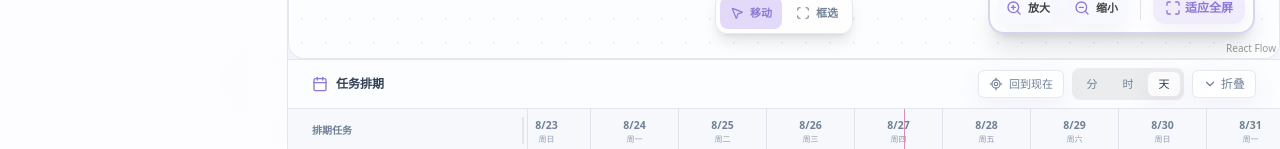
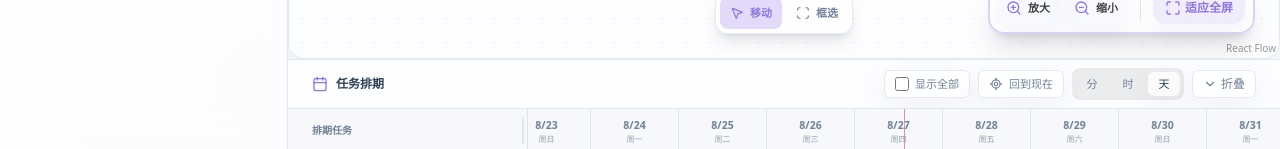
Before and after one commit to panxixii/Planner, a React (Vite) app: page / in a window 1280 px wide. Both pictures are taken after a click on the button "开始使用". Shown: the part 651-800 px from the top of the page. Built offline with nearby package versions, Linux system fonts and the light colour scheme.

Commit message:
feat(timeline): hide completed tasks by default

```diff
--- a/src/components/TimelineLayer.tsx
+++ b/src/components/TimelineLayer.tsx
@@ -167,6 +167,7 @@ export const TimelineLayer: React.FC = () => {
   const [taskColumnWidth, setTaskColumnWidth] = useState(DEFAULT_TASK_COLUMN_WIDTH);
   const [taskResizePreview, setTaskResizePreview] = useState<TaskResizeState | null>(null);
   const [collapsedTaskIds, setCollapsedTaskIds] = useState<Set<string>>(() => new Set());
+  const [showCompletedTasks, setShowCompletedTasks] = useState(false);
 
   const scaleDefinition = SCALE_DEFINITIONS[zoomScale];
   const timelineWidth = WINDOW_COLUMN_COUNT * scaleDefinition.columnWidth;
@@ -201,12 +202,13 @@ export const TimelineLayer: React.FC = () => {
     return Object.values(tasks).filter((task) => (
       task.startTime
       && task.endTime
+      && (showCompletedTasks || !task.isDone)
       && (
         workspaceComponentFilter === null
         || getTaskComponentIds(task).some((componentId) => selectedIds.has(componentId))
       )
     ));
-  }, [tasks, workspaceComponentFilter]);
+  }, [showCompletedTasks, tasks, workspaceComponentFilter]);
 
   const orderedVisibleTasks = useMemo(() => {
     const orderById = new Map(timelineTaskOrder.map((id, index) => [id, index]));
@@ -603,6 +605,16 @@ export const TimelineLayer: React.FC = () => {
         </div>
 
         <div className="flex shrink-0 flex-wrap items-center justify-end gap-2 text-xs">
+          <label className="flex h-7 cursor-pointer items-center gap-1.5 rounded-md border border-neutral-200 bg-white px-2.5 text-[11px] font-medium text-neutral-600 shadow-xs transition-colors hover:border-neutral-300 hover:bg-neutral-50">
+            <input
+              type="checkbox"
+              checked={showCompletedTasks}
+              onChange={(event) => setShowCompletedTasks(event.target.checked)}
+              className="h-3.5 w-3.5 accent-[#8d78d5]"
+            />
+            显示全部
+          </label>
+
           <button
             type="button"
             onClick={handleReturnToNow}
```
